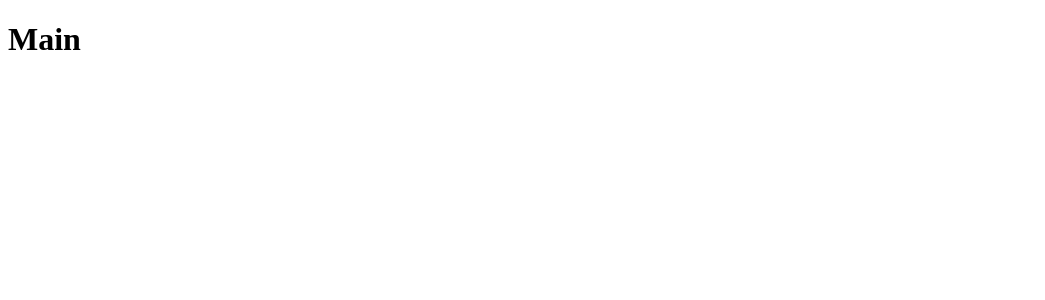
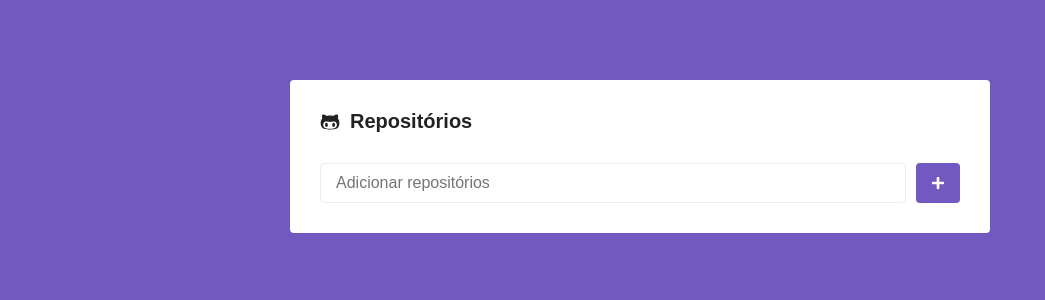
Before and after one commit to kassiosilva/github-search, a React (Create React App) app: page / in a window 1280 px wide. Shown: the top 300 px of the page, without its empty margins (0-1045 px from the left). Built offline with nearby package versions, Linux system fonts and the light colour scheme.

Commit message:
Add repo do github e estilizando o button com o loading

```diff
--- a/package.json
+++ b/package.json
@@ -3,10 +3,13 @@
   "version": "0.1.0",
   "private": true,
   "dependencies": {
+    "axios": "^0.19.0",
     "react": "^16.8.6",
     "react-dom": "^16.8.6",
+    "react-icons": "^3.7.0",
     "react-router-dom": "^5.0.1",
-    "react-scripts": "3.0.1"
+    "react-scripts": "3.0.1",
+    "styled-components": "^4.3.2"
   },
   "scripts": {
     "start": "react-scripts start",
--- a/src/App.js
+++ b/src/App.js
@@ -1,9 +1,15 @@
 import React from 'react';
 
 import Routes from './routes';
+import GlobalStyle from './styles/global';
 
 function App() {
-  return <Routes />;
+  return (
+    <>
+      <GlobalStyle />
+      <Routes />
+    </>
+  );
 }
 
 export default App;
--- a/src/pages/Main/index.js
+++ b/src/pages/Main/index.js
@@ -1,7 +1,68 @@
-import React from 'react';
+import React, { Component } from 'react';
+import { FaGithubAlt, FaPlus, FaSpinner } from 'react-icons/fa';
 
-function Main() {
-  return <h1>Main</h1>;
+import api from '../../services/api';
+
+import { Container, Form, SubmitButton } from './styles';
+
+export default class Main extends Component {
+  state = {
+    newRepo: '',
+    repositories: [],
+    loading: false,
+  };
+
+  handleInputChange = event => {
+    this.setState({ newRepo: event.target.value });
+  };
+
+  handleSubmit = async event => {
+    event.preventDefault();
+
+    this.setState({ loading: true });
+
+    const { newRepo, repositories } = this.state;
+
+    const response = await api.get(`/repos/${newRepo}`);
+
+    const data = {
+      name: response.data.full_name,
+    };
+
+    this.setState({
+      repositories: [...repositories, data],
+      newRepo: '',
+      loading: false,
+    });
+  };
+
+  render() {
+    const { newRepo, loading } = this.state;
+
+    return (
+      <Container>
+        <h1>
+          <FaGithubAlt />
+          Repositórios
+        </h1>
+
+        <Form onSubmit={this.handleSubmit}>
+          <input
+            type="text"
+            placeholder="Adicionar repositórios"
+            value={newRepo}
+            onChange={this.handleInputChange}
+          />
+
+          <SubmitButton loading={loading}>
+            {loading ? (
+              <FaSpinner color="#fff" size={14} />
+            ) : (
+              <FaPlus color="#FFF" size={14} />
+            )}
+          </SubmitButton>
+        </Form>
+      </Container>
+    );
+  }
 }
-
-export default Main;
--- /dev/null
+++ b/src/pages/Main/styles.js
@@ -0,0 +1,73 @@
+import styled, { keyframes, css } from 'styled-components';
+
+export const Container = styled.div`
+  max-width: 700px;
+  background: #fff;
+  border-radius: 4px;
+  box-shadow: rgba(0, 0, 0, 0.1);
+  padding: 30px;
+  margin: 80px auto;
+
+  h1 {
+    font-size: 20px;
+    display: flex;
+    flex-direction: row;
+    align-items: center;
+
+    svg {
+      margin-right: 10px;
+    }
+  }
+`;
+
+export const Form = styled.form`
+  margin-top: 30px;
+  display: flex;
+  flex-direction: row;
+
+  input {
+    flex: 1;
+    border: 1px solid #eee;
+    padding: 10px 15px;
+    border-radius: 4px;
+    font-size: 16px;
+  }
+`;
+
+const rotate = keyframes`
+  from {
+    transform: rotate(0deg);
+  }
+
+  to {
+    transform: rotate(360deg);
+  }
+`;
+
+export const SubmitButton = styled.button.attrs(props => ({
+  type: 'submit',
+  disabled: props.loading,
+}))`
+  background: #7159c1;
+  border: 0;
+  padding: 0 15px;
+  margin-left: 10px;
+  border-radius: 4px;
+
+  display: flex;
+  justify-content: center;
+  align-items: center;
+
+  &[disabled] {
+    cursor: not-allowed;
+    opacity: 0.6;
+  }
+
+  ${props =>
+    props.loading &&
+    css`
+      svg {
+        animation: ${rotate} 2s linear infinite;
+      }
+    `}
+`;
--- /dev/null
+++ b/src/services/api.js
@@ -0,0 +1,7 @@
+import axios from 'axios';
+
+const api = axios.create({
+  baseURL: 'https://api.github.com',
+});
+
+export default api;
--- /dev/null
+++ b/src/styles/global.js
@@ -0,0 +1,29 @@
+import { createGlobalStyle } from 'styled-components';
+
+export default createGlobalStyle`
+  * {
+    margin: 0;
+    padding: 0;
+    outline: none;
+    box-sizing: border-box;
+  }
+
+  html, body, #root {
+    min-height: 100%;
+  }
+
+  body {
+    background: #7159c1;
+    -webkit-font-smoothing: antialiased !important;
+  }
+
+  body, input, button {
+    color: #222;
+    font-size: 14px;
+    font-family: Arial, Helvetica, sans-serif;
+  }
+
+  button {
+    cursor: pointer;
+  }
+`;
```
Also changed, not shown: 1 other file (tests, documents, lock files or other folders).
